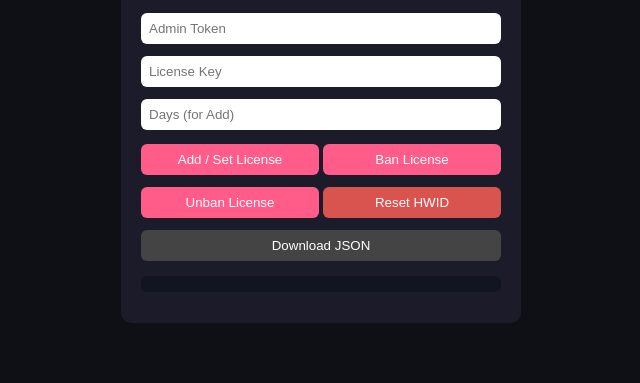
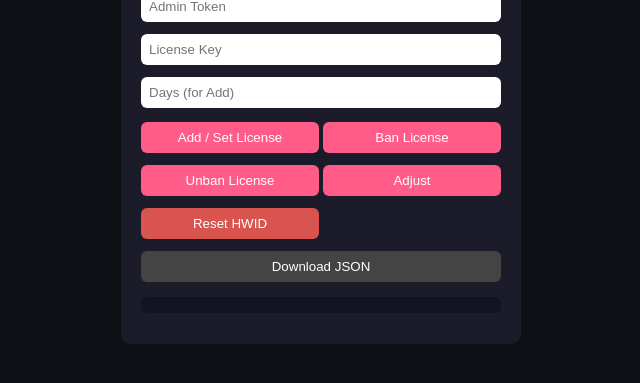
Before and after one commit to FakeHackers/ce-license-api, a website: page public/admin/index.html in a window 1280 px wide. Shown: the part 283-666 px from the top of the page, without its empty margins (319-959 px from the left). Drawn offline with Linux system fonts and the light colour scheme.

Commit message:
Update index.html

```diff
--- a/public/admin/index.html
+++ b/public/admin/index.html
@@ -81,6 +81,7 @@
     <button onclick="addLic()">Add / Set License</button>
     <button onclick="ban()">Ban License</button>
     <button onclick="unban()">Unban License</button>
+    <button onclick="adjustExp()">Adjust</button>
     <button class="red" onclick="resetHwid()">Reset HWID</button>
   </div>
   <button class="gray" onclick="backup()">Download JSON</button>
```
